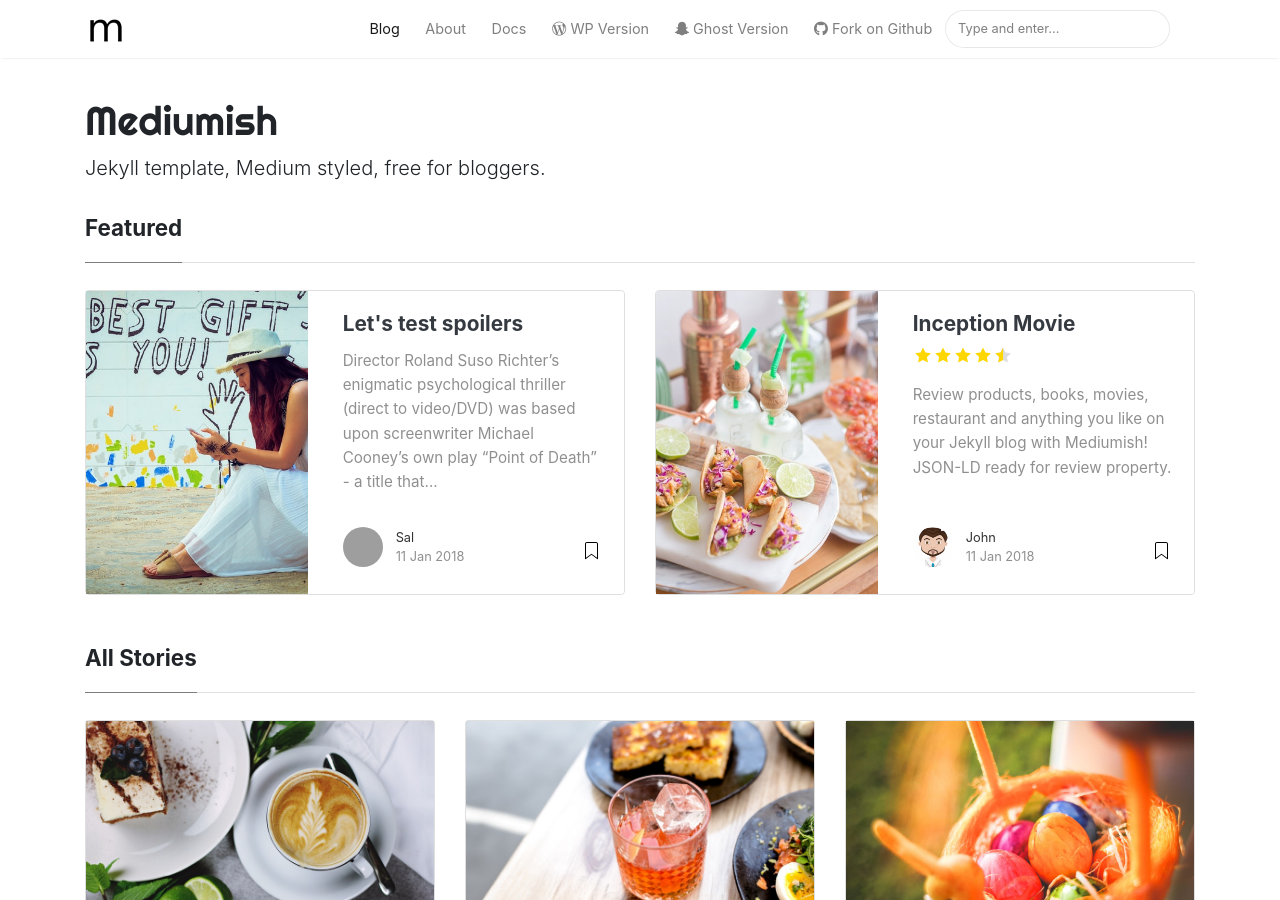
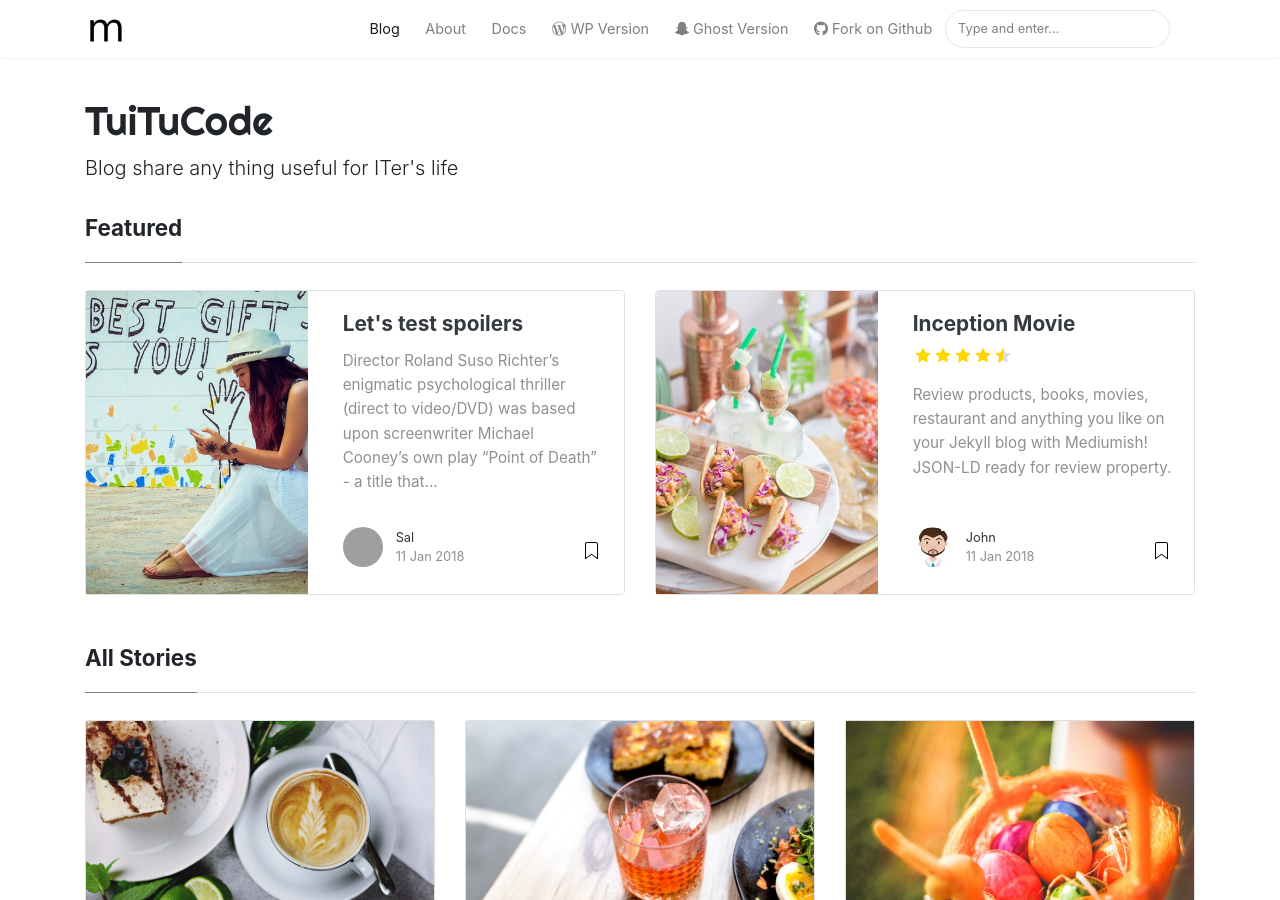
Before and after one commit to tuitucode/tuitucode.github.io, a Jekyll site: the page built from index.html, in a window 1280 px wide and 900 px high. Built offline with Jekyll 4.4.1, drawn with Linux system fonts in a browser that asks for light colours; nearby versions of some CDN libraries; the list of posts is cut into pages by our own code; some of the changed text lies outside the part shown; grey boxes are pictures that could not be loaded.

Commit message:
Update _config.yml

```diff
--- a/_config.yml
+++ b/_config.yml
@@ -1,12 +1,12 @@
 # Site
-name: "Mediumish"
-title: "Mediumish"
-description: "Jekyll template, Medium styled, free for bloggers."
+name: "TuiTuCode"
+title: "TuiTuCode"
+description: "Blog share any thing useful for ITer's life"
 logo: 'assets/images/logo.png'
 favicon: 'assets/images/logo.png'
-baseurl: /mediumish-theme-jekyll
-google_analytics: 'UA-46278016-1'
-disqus: 'demowebsite'
+baseurl:
+google_analytics:
+disqus:
 mailchimp-list: 'https://wowthemes.us11.list-manage.com/subscribe/post?u=8aeb20a530e124561927d3bd8&amp;id=8c3d2d214b'
 include: ["_pages"]
 permalink: /:title/
```
